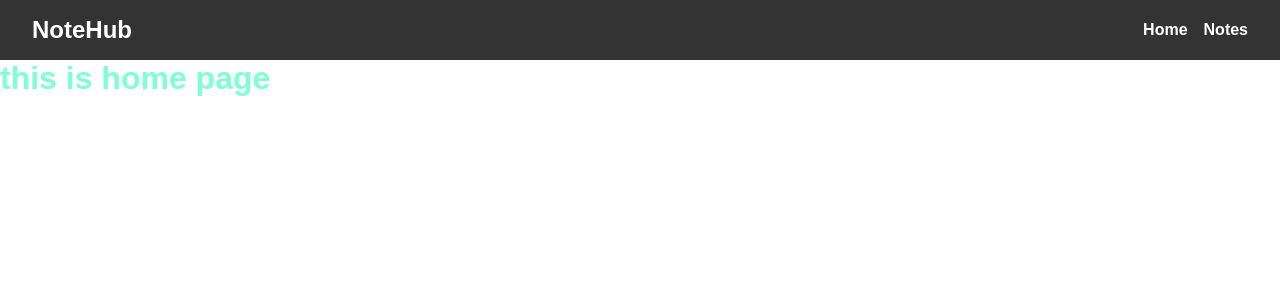
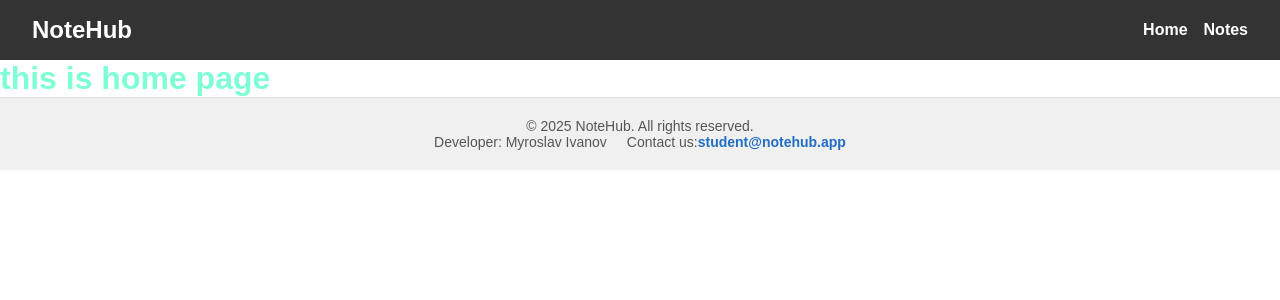
Before and after one commit to imyroslav/06-notehub-nextjs, a Next.js app: page / in a window 1280 px wide. Shown: the top 300 px of the page. Built offline with nearby package versions, Linux system fonts and the light colour scheme.

Commit message:
created-footer

```diff
--- a/app/layout.tsx
+++ b/app/layout.tsx
@@ -1,5 +1,6 @@
 import type { Metadata } from "next";
 import Header from "../components/Header/Header";
+import Footer from "../components/Footer/Footer";
 import "./globals.css";
 
 
@@ -18,6 +19,7 @@ export default function RootLayout({
       <body>
         <Header />
         {children}
+        <Footer />
       </body>
     </html>
   );
--- a/components/Footer/Footer.module.css
+++ b/components/Footer/Footer.module.css
@@ -0,0 +1,25 @@
+/* components/Footer.module.css */
+
+.footer {
+    padding: 20px;
+    background-color: #f0f0f0;
+    text-align: center;
+    font-size: 14px;
+    color: #555;
+    border-top: 1px solid #ddd;
+}
+
+.wrap {
+    display: flex;
+    justify-content: center;
+    gap: 20px;
+}
+
+.footer a {
+    color: #226ec5;
+    font-weight: 600;
+    text-decoration: none;
+}
+
+.footer a:hover {
+    text-decoration: underline; }
--- a/components/Footer/Footer.tsx
+++ b/components/Footer/Footer.tsx
@@ -0,0 +1,19 @@
+import css from "./Footer.module.css";
+
+
+export default function Footer() {
+    return (
+        <footer className={css.footer}>
+            <div className={css.content}>
+                <p>© {new Date().getFullYear()} NoteHub. All rights reserved.</p>
+                <div className={css.wrap}>
+                    <p>Developer: Myroslav Ivanov</p>
+                    <p>
+                        Contact us:
+                        <a href="<mailto:student@notehub.app>">student@notehub.app</a>
+                    </p>
+                </div>
+            </div>
+        </footer>
+    )
+}
```
Also changed, not shown: app/notes/page.tsx (added).
